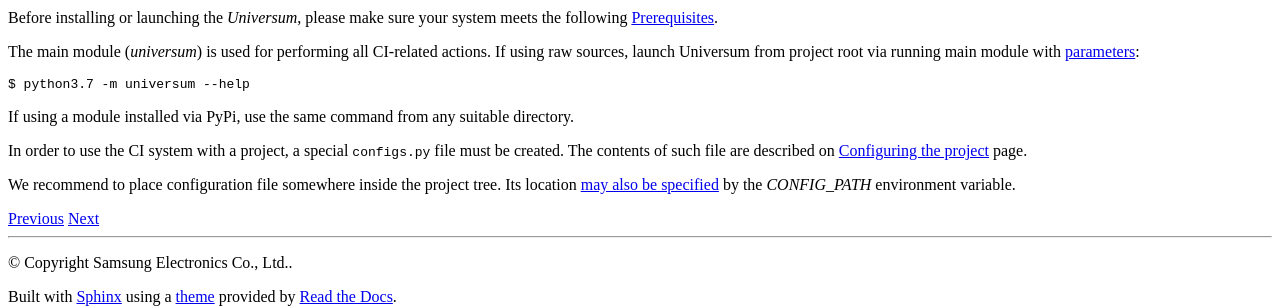
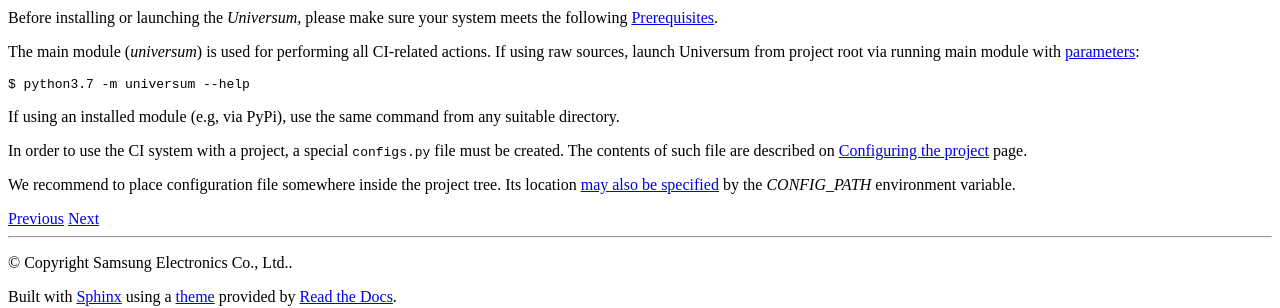
Before and after one commit to Samsung/Universum, a Sphinx documentation site: the page built from doc/guide.rst, in a window 1280 px wide. Shown: the part 467-775 px from the top of the page. Built offline with Sphinx 7.4.7 and the Read the Docs theme 2.0.0, drawn with Linux system fonts in a browser that asks for light colours.

Commit message:
fix(docs): apply review fixes

```diff
--- a/doc/code_report.rst
+++ b/doc/code_report.rst
@@ -16,9 +16,8 @@ the name must conform to file name standards. If argument is not provided, outpu
 Running analysers from Universum config, you need to add ``code_report=True`` and result file argument
 mandatory must be set to ``"${CODE_REPORT_FILE}"``.
 ``"${CODE_REPORT_FILE}"`` is a pseudo-variable that will be replaced with the file name during execution.
-Also, you are able not to add ``code_report=True`` option and name file as you wish, in this case result file
-won't be processed according to the rules defined for analysers and step will be marked as ``Failed``
-if there are any analysis issues found.
+Also, without ``code_report=True`` and result file may be called any name, as it won't be processed according
+to the rules defined for analysers. Such step will be marked as ``Failed`` if any analysis issues are found.
 
 .. note::
     When using Universum, if a file with analysis results is not added to artifacts, it will be deleted
--- a/doc/configuring.rst
+++ b/doc/configuring.rst
@@ -205,7 +205,7 @@ command
 .. note::
 
     Some common actions, such as ``echo`` or ``cp``, are bash features and not actual programs to run. These
-    features should be called as ``["bash", "-C", "echo -e 'Some line goes here'"]``. Note that in this case
+    features should be called as ``["bash", "-c", "echo -e 'Some line goes here'"]``. Note that in this case
     the string to be passed to bash is one argument containing white spaces and therefore not splat by commas.
 
 .. _build_environment:
--- a/doc/guide.rst
+++ b/doc/guide.rst
@@ -9,7 +9,7 @@ If using raw sources, launch Universum from project root via running main module
 
     $ python3.7 -m universum --help
 
-If using a module installed via PyPi, use the same command from any suitable directory.
+If using an installed module (e.g, via PyPi), use the same command from any suitable directory.
 
 In order to use the CI system with a project, a special ``configs.py`` file must be created.
 The contents of such file are described on :doc:`configuring` page.
```
Also changed, not shown: README.md (+6 -4 lines).
